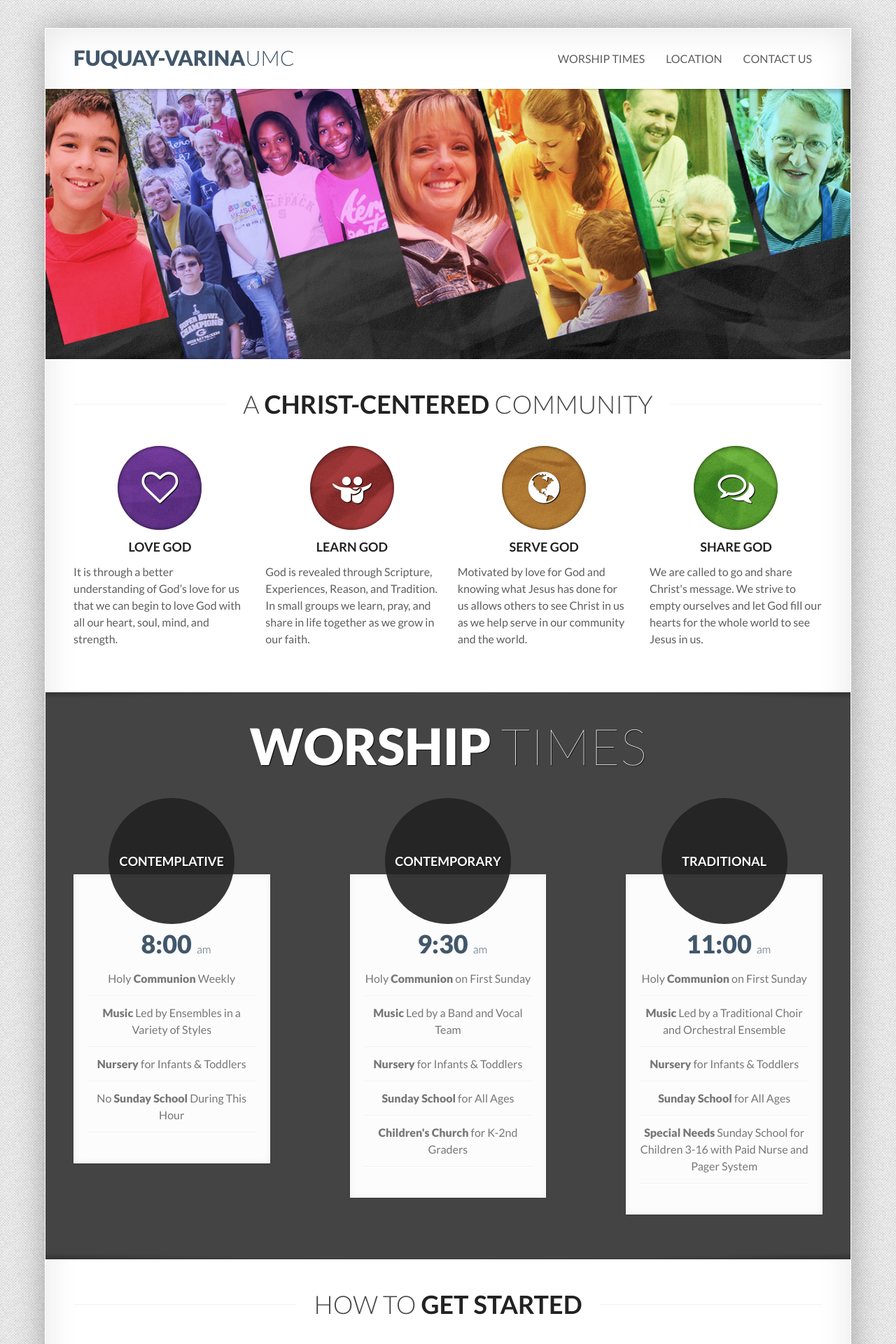
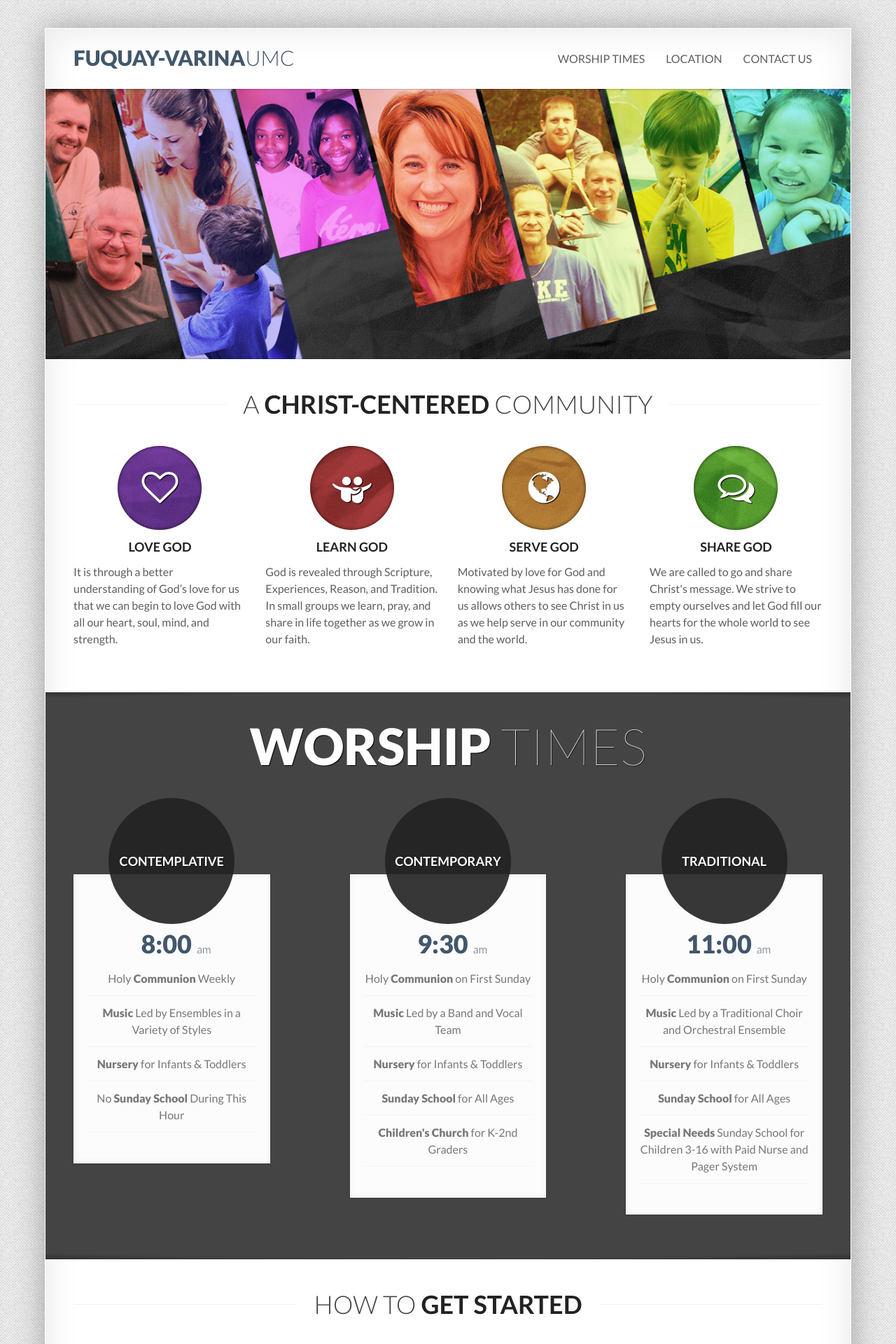
Before and after one commit to fvumc/fvumc.github.io, a Jekyll site: the page built from index.html, in a window 1280 px wide. Shown: the top 1920 px of the page at 70% size. Built offline with Jekyll 4.4.1, drawn with Linux system fonts in a browser that asks for light colours; Markdown is read by kramdown in place of the engine named in the settings.

Commit message:
header image changed for photo consent
changed header on all pages to photos with people with consnet forms.

```diff
--- a/contact.html
+++ b/contact.html
@@ -9,7 +9,7 @@ title: Fuquay Varina United Methodist Church
           <div >
                 <div class="super-hero-unit">
                   <figure>
-                    <img alt="some image" src="images/ContactPage-Header.jpg">
+                    <img alt="some image" src="images/Page-Header.jpg">
                   </figure>
                 </div>
              </div>
--- a/index.html
+++ b/index.html
@@ -9,7 +9,7 @@ title: Fuquay-Varina United Methodist Church
           <div >
                 <div class="super-hero-unit">
                   <figure>
-                    <img alt="some image" src="images/HomePage-Header.jpg">
+                    <img alt="some image" src="images/Page-Header.jpg">
                                       </figure>
                 </div>
              </div>
--- a/resources.html
+++ b/resources.html
@@ -9,7 +9,7 @@ title: Fuquay Varina United Methodist Church - Resources
           <div >
                 <div class="super-hero-unit">
                   <figure>
-                    <img alt="some image" src="images/ResourcesPage-Header.jpg">
+                    <img alt="some image" src="images/Page-Header.jpg">
                   </figure>
                 </div>
              </div>
--- a/times.html
+++ b/times.html
@@ -9,7 +9,7 @@ title: Fuquay Varina United Methodist Church - Worship Times
           <div >
             <div class="super-hero-unit">
               <figure>
-                <img alt="some image" src="images/WorshipPage-Header.jpg">
+                <img alt="some image" src="images/Page-Header.jpg">
               </figure>
             </div>
          </div>
```
Also changed, not shown: images/Page-Header.jpg (added).
